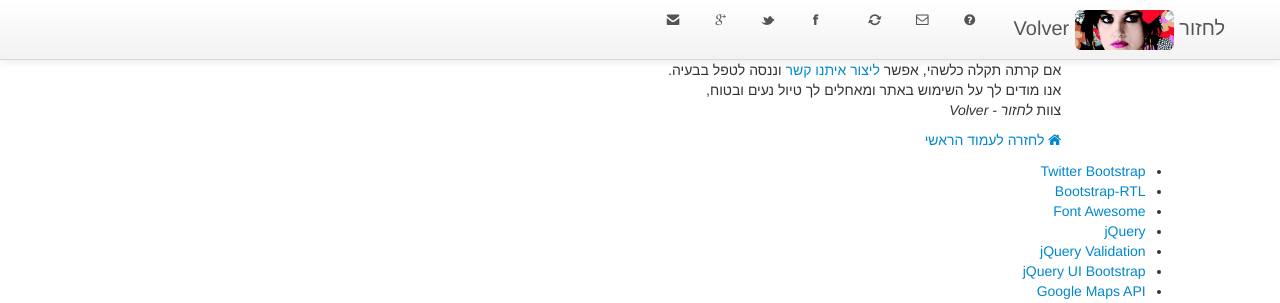
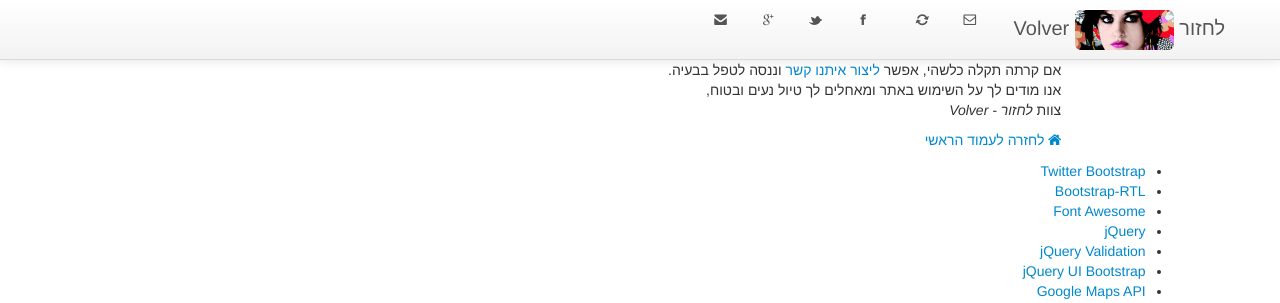
Before and after one commit to yoavram/volver, a Flask app: page /delete/1 in a window 1280 px wide. Shown: the top 303 px of the page. Run offline with Flask 2, Linux system fonts and the light colour scheme; some libraries are stand-ins or nearby versions.

Commit message:
changed the about button to the logo

```diff
--- a/templates/base.html
+++ b/templates/base.html
@@ -52,16 +52,15 @@
    </a>
 
    <!--href="http://en.wikipedia.org/wiki/Volver" target="_blank"-->
-   <a class="brand" >לחזור
+   <a class="brand" id="about-btn" style="cursor: pointer" rel="tooltip" title="מה זה?">לחזור
      <img src='/static/Volver_99x40.png' class="img-rounded">
      Volver
    </a>
 
    <div class="nav-collapse">
      <ul class="nav">
-      <li><a href="#" id="about-btn"><i class="icon-question-sign" rel="tooltip" title="מה זה?"></i></a></li>
       <li><a href="#" id="contact-btn"><i class="icon-envelope" rel="tooltip" title="צרו קשר"></i></a></li>
-      <li><a href="#" id="refresh-btn"><i class="icon-refresh" rel="tooltip" title="רענן"></i></a></li>
+      <li><a href="#" id="refresh-btn"><i class="icon-refresh" rel="tooltip" title="לרענון"></i></a></li>
       <li>&nbsp;&nbsp;&nbsp;</li>
       <!-- http://stackoverflow.com/questions/9320517/whats-the-most-efficient-way-to-add-social-media-like-and-1-buttons-to-you/9321347#9321347 -->
       <li><a href="http://www.facebook.com/share.php?u={{ config.WEBSITE_URL }}"><i class="icon-facebook" rel="tooltip" title="שתפו בפייסבוק"></i></a></li>
```
